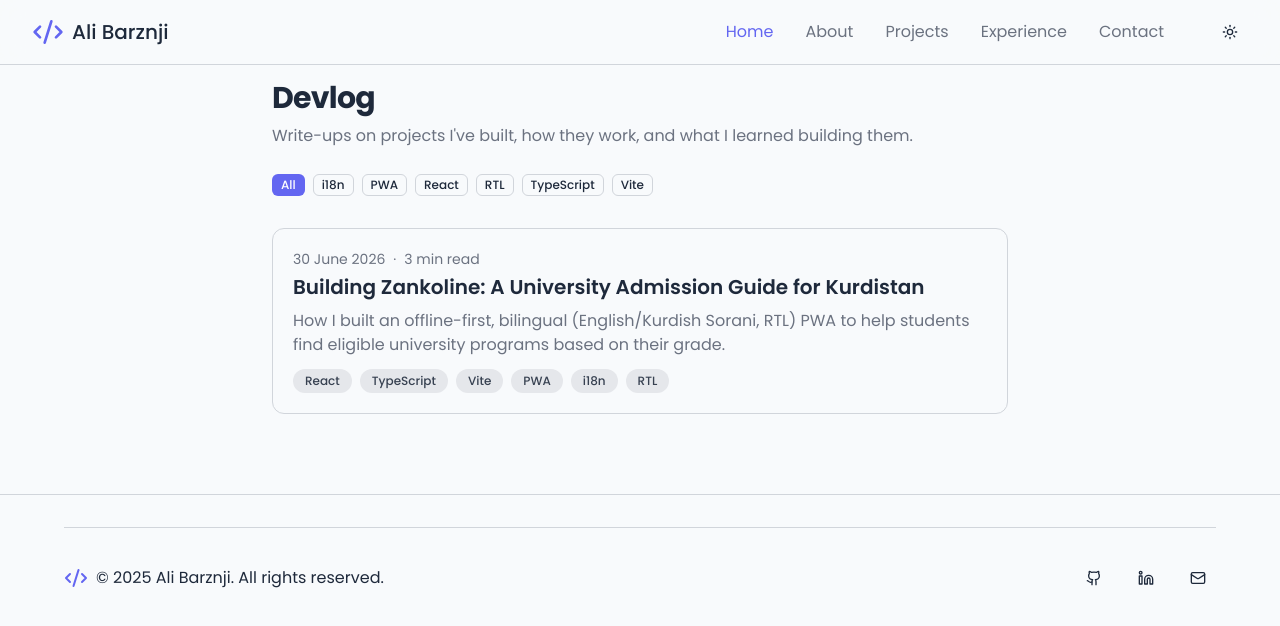
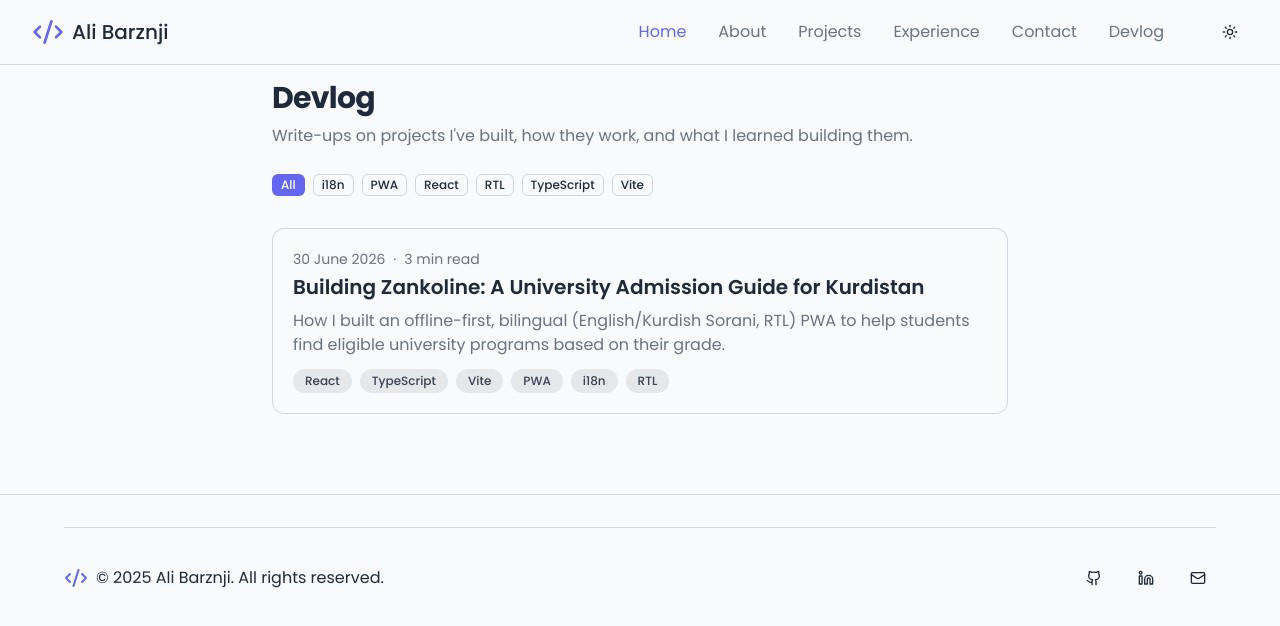
Before and after one commit to Ali559/portfolio, a Next.js app: page /devlog in a window 1280 px wide. Shown: the top 626 px of the page. Built offline with nearby package versions, Linux system fonts and the light colour scheme.

Commit message:
fixed a bug in the blog markdown

```diff
--- a/src/app/globals.css
+++ b/src/app/globals.css
@@ -197,8 +197,12 @@
   font-weight: 500;
 }
 
-/* rehype-pretty-code figure/pre/code — unstyled by design, styled here. */
-[data-rehype-pretty-code-figure] {
+/* rehype-pretty-code figure/pre/code — unstyled by design, styled here.
+   Scoped to the `figure` tag specifically (not just the attribute) because
+   rehype-pretty-code also stamps inline code spans with the same
+   `data-rehype-pretty-code-figure` attribute on a `<span>` — these rules
+   must never apply to those, or inline code breaks onto its own line. */
+figure[data-rehype-pretty-code-figure] {
   margin: 1.75em 0;
   border-radius: var(--radius-xl);
   border: 1px solid var(--color-border);
@@ -223,7 +227,7 @@
   font-style: italic;
 }
 
-[data-rehype-pretty-code-figure] pre {
+figure[data-rehype-pretty-code-figure] pre {
   margin: 0;
   padding: 1rem 0;
   overflow-x: auto;
@@ -232,23 +236,23 @@
   background-color: var(--shiki-light-bg);
 }
 
-.dark [data-rehype-pretty-code-figure] pre {
+.dark figure[data-rehype-pretty-code-figure] pre {
   background-color: var(--shiki-dark-bg);
 }
 
-[data-rehype-pretty-code-figure] code {
+figure[data-rehype-pretty-code-figure] code {
   display: grid;
   min-width: 100%;
   counter-reset: line;
 }
 
-[data-rehype-pretty-code-figure] code,
-[data-rehype-pretty-code-figure] code span {
+figure[data-rehype-pretty-code-figure] code,
+figure[data-rehype-pretty-code-figure] code span {
   color: var(--shiki-light);
 }
 
-.dark [data-rehype-pretty-code-figure] code,
-.dark [data-rehype-pretty-code-figure] code span {
+.dark figure[data-rehype-pretty-code-figure] code,
+.dark figure[data-rehype-pretty-code-figure] code span {
   color: var(--shiki-dark);
 }
 
@@ -262,17 +266,17 @@ code[data-line-numbers] > [data-line]::before {
   color: var(--color-muted-foreground);
 }
 
-[data-rehype-pretty-code-figure] [data-line] {
+figure[data-rehype-pretty-code-figure] [data-line] {
   padding: 0 1rem;
   border-left: 2px solid transparent;
 }
 
-[data-rehype-pretty-code-figure] [data-highlighted-line] {
+figure[data-rehype-pretty-code-figure] [data-highlighted-line] {
   background-color: var(--color-accent);
   border-left-color: var(--color-primary);
 }
 
-[data-rehype-pretty-code-figure] [data-highlighted-chars] {
+figure[data-rehype-pretty-code-figure] [data-highlighted-chars] {
   border-radius: 0.25rem;
   background-color: var(--color-accent);
   padding: 0.1em 0.2em;
@@ -313,7 +317,7 @@ code[data-line-numbers] > [data-line]::before {
   nav,
   aside,
   footer,
-  [data-rehype-pretty-code-figure] .code-lang-pill {
+  figure[data-rehype-pretty-code-figure] .code-lang-pill {
     display: none !important;
   }
 }
--- a/src/components/devlog/MarkdownContent.tsx
+++ b/src/components/devlog/MarkdownContent.tsx
@@ -22,6 +22,12 @@ const prettyCodeOptions: PrettyCodeOptions = {
   theme: { light: 'github-light', dark: 'github-dark' },
   keepBackground: true,
   defaultLang: { block: 'plaintext', inline: 'plaintext' },
+  // Inline `code` spans (single backticks, no fence) should stay plain
+  // inline text styled by the `.prose code` pill rule below — not get
+  // wrapped in a Shiki span, which otherwise carries the same
+  // `data-rehype-pretty-code-figure` attribute as block code fences and
+  // ends up forced onto its own line by the block code-block styles.
+  bypassInlineCode: true,
 }
 
 const autolinkOptions: AutolinkOptions = {
--- a/src/components/layout/Header.tsx
+++ b/src/components/layout/Header.tsx
@@ -5,6 +5,7 @@ import { Code2, Menu, Moon, Sun, X } from 'lucide-react'
 
 import { Button } from '@/components/ui/button'
 import { navLinks } from '@/data'
+import Link from 'next/link'
 
 interface HeaderProps {
   isDark: boolean
@@ -39,7 +40,8 @@ export function Header({
 
           {/* Desktop Navigation */}
           <div className="hidden md:flex items-center space-x-8">
-            {navLinks.map((link) => (
+            {navLinks.map((link) =>
+              !link.link ? (
                 <button
                   key={link.name}
                   className={`capitalize hover:text-primary transition-colors ${
@@ -51,7 +53,20 @@ export function Header({
                 >
                   {link.name}
                 </button>
-            ))}
+              ) : (
+                <Link
+                  className={`capitalize hover:text-primary transition-colors ${
+                    activeSection.toLowerCase() === link.name.toLowerCase()
+                      ? 'text-primary'
+                      : 'text-muted-foreground'
+                  }`}
+                  href={link.href}
+                  key={link.name}
+                >
+                  {link.name.toLowerCase()}
+                </Link>
+              ),
+            )}
             <Button
               variant="ghost"
               size="icon"
--- a/src/data/index.ts
+++ b/src/data/index.ts
@@ -247,6 +247,7 @@ export const navLinks: INavLink[] = [
   { name: 'Projects', href: '#projects' },
   { name: 'Experience', href: '#experience' },
   { name: 'Contact', href: '#contact' },
+  { name: 'Devlog', href: '/devlog', link: true },
 ]
 
 export const introText = `I craft beautiful, scalable web applications with modern technologies and best practices`
--- a/src/types/index.ts
+++ b/src/types/index.ts
@@ -32,6 +32,7 @@ export interface IAchievement {
 export interface INavLink {
   name: string
   href: string
+  link?: boolean
 }
 
 export interface ISocials {
```
Lines whose indentation alone changed are shown as unchanged.
